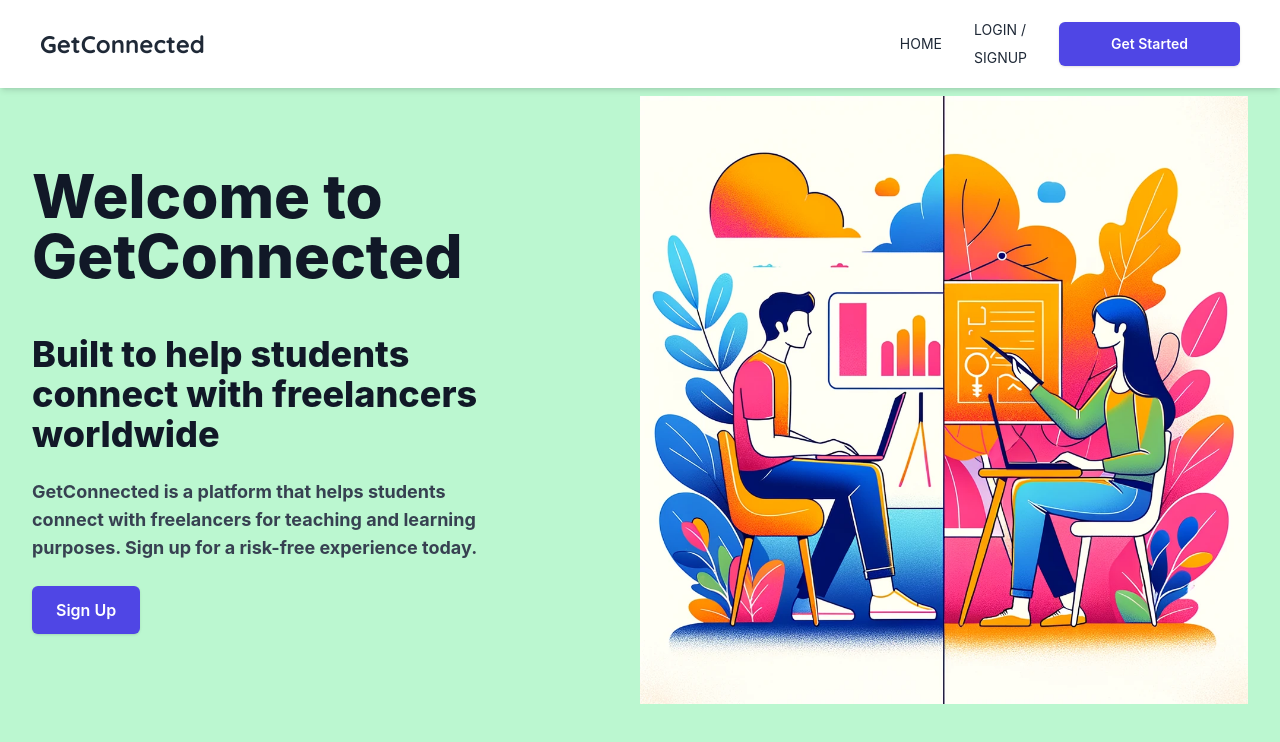
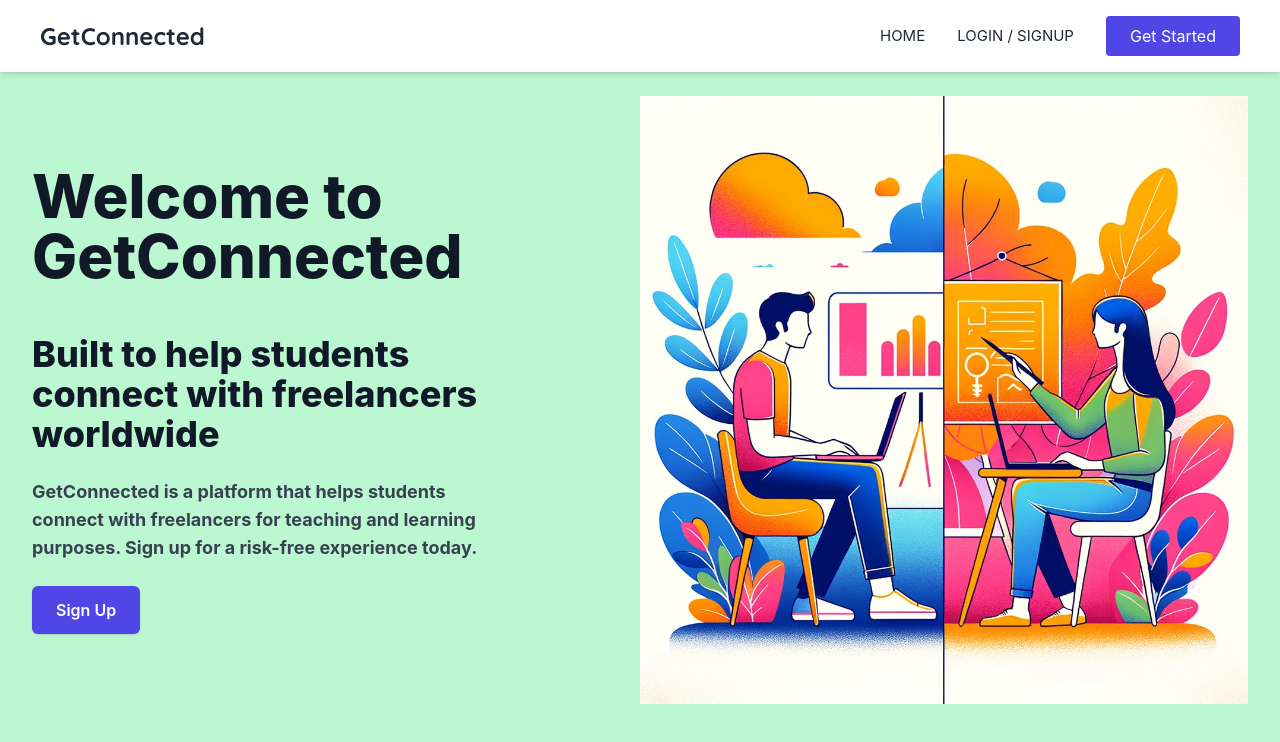
Before and after one commit to blisssr77/get-connected-app, a React (Create React App) app in the folder frontend_getconnected/: page / in a window 1280 px wide. Shown: the top 742 px of the page. Built offline with nearby package versions, Linux system fonts and the light colour scheme; no server answers.

Commit message:
updating navbar

```diff
--- a/frontend_getconnected/src/components/Navbar/Navbar.jsx
+++ b/frontend_getconnected/src/components/Navbar/Navbar.jsx
@@ -1,5 +1,6 @@
 import React, { useState, useRef, useEffect } from 'react';
 import { useNavigate } from 'react-router-dom';
+import Button from '../Button/Button';
 
 const Navbar = ({ isLoggedIn, handleLogout }) => {
     let Links = [
@@ -9,14 +10,14 @@ const Navbar = ({ isLoggedIn, handleLogout }) => {
 
     if (isLoggedIn) {
         Links = [
-            {name:"HOME", link:"/"},
+            {name:"Home", link:"/"},
             {name:"Students", link:"/students"},
             {name:"Freelancers", link:"/freelancers"},
-            {name:"LOGOUT", link:"#", onClick: handleLogout},
         ];
     }
 
     const [open, setOpen] = useState(false);
+    const [profileOpen, setProfileOpen] = useState(false);
     const navigate = useNavigate();
     const navRef = useRef(null);
 
@@ -25,10 +26,19 @@ const Navbar = ({ isLoggedIn, handleLogout }) => {
         navigate('/user-role-form');
     };
 
+    const goToHomepage = () => {
+        navigate('/');
+    };
+
+    const toggleProfileDropdown = () => {
+        setProfileOpen(!profileOpen);
+    };
+
     useEffect(() => {
         const handleOutsideClick = (event) => {
             if (navRef.current && !navRef.current.contains(event.target)) {
                 setOpen(false);
+                setProfileOpen(false);
             }
         };
 
@@ -43,11 +53,10 @@ const Navbar = ({ isLoggedIn, handleLogout }) => {
         <div className='shadow-md w-full fixed top-0 left-0'>
             <div className='md:flex items-center justify-between bg-white py-4 md:px-10 px-7' ref={navRef}>
                 <div className='font-extrabold text-2xl cursor-pointer flex items-center font-[quicksand] text-gray-800'>
-                    GetConnected
+                    <span onClick={goToHomepage}>GetConnected</span>
                     <span className='text-xl3 text-indigo-600 mr-1 pt-2'>
                         <ion-icon name="person-add"></ion-icon>
                     </span>
-
                 </div>
 
                 <div onClick={() => setOpen(!open)} className='text-3xl absolute right-8 top-6 cursor-pointer md:hidden'>
@@ -56,19 +65,29 @@ const Navbar = ({ isLoggedIn, handleLogout }) => {
 
                 <ul className={`md:flex md:items-center md:pb-0 pb-12 absolute md:static bg-white md:z-auto z-[-1] left-0 w-full md:w-auto md:pl-0 pl-9 transition-all duration-500 ease-in ${open ? 'top-20 ' : 'top-[-490px]'}`}>
                     {Links.map((link) => (
-                        <li style={{fontSize:'14px'}} key={link.name} className='md:ml-8 text-xl md:my-0 my-7'>
-                            {link.name === "LOGOUT" ? (
-                                <a onClick={link.onClick} className='text-gray-800 hover:text-gray-400 duration-500 cursor-pointer'>{link.name}</a>
-                            ) : (
-                                <a href={link.link} className='text-gray-800 hover:text-gray-400 duration-500'>{link.name}</a>
-                            )}
+                        <li style={{fontSize:'15px'}} key={link.name} className='md:ml-8 text-xl md:my-0 my-7'>
+                            <a href={link.link} className='text-gray-800 hover:text-gray-400 duration-500'>{link.name}</a>
                         </li>
                     ))}
 
-                        <button onClick={goToUserRoleForm} className="w-full md:ml-8 px-6 py-3 text-sm bg-indigo-600 text-white font-semibold rounded-md shadow hover:bg-indigo-700">
-                            Get Started
-                        </button>
+                    {isLoggedIn && (
+                        <li className='md:ml-8 relative'>
+                            <button onClick={toggleProfileDropdown} className=' text-gray-800 hover:text-gray-400 duration-500 cursor-pointer' style={{fontSize: '15px'}}>
+                                PROFILE
+                            </button>
+                            {profileOpen && (
+                                <ul className='absolute right-0 mt-2 w-48 bg-white border border-gray-200 rounded-md shadow-lg'>
+                                    <li onClick={handleLogout} className='block px-4 py-2 text-sm text-gray-700 hover:bg-gray-100 cursor-pointer'>LOGOUT</li>
+                                    <li className='block px-4 py-2 text-sm text-gray-700 hover:bg-gray-100 cursor-pointer'>Option 1</li>
+                                    <li className='block px-4 py-2 text-sm text-gray-700 hover:bg-gray-100 cursor-pointer'>Option 2</li>
+                                </ul>
+                            )}
+                        </li>
+                    )}
 
+                    <Button onClick={goToUserRoleForm}>
+                        Get Started
+                    </Button>
                 </ul>
             </div>
         </div>
```
